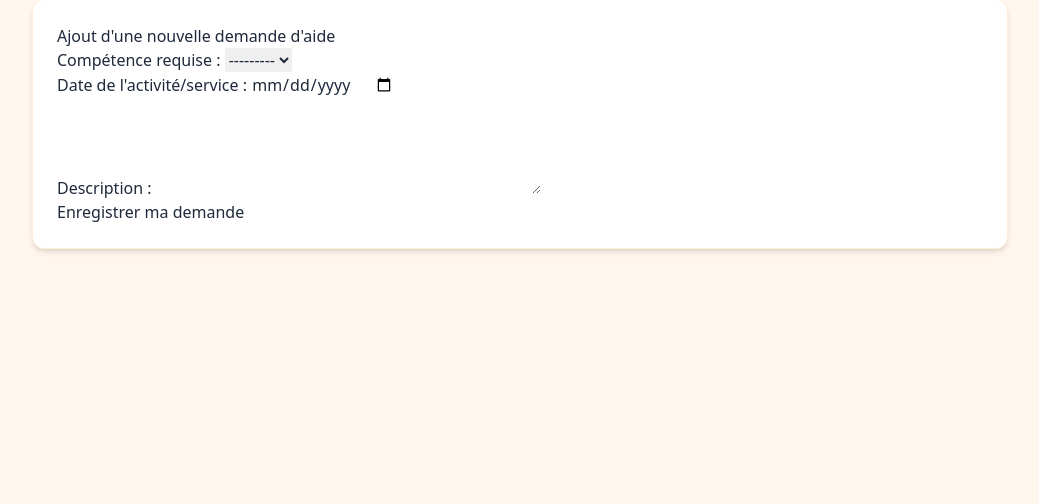
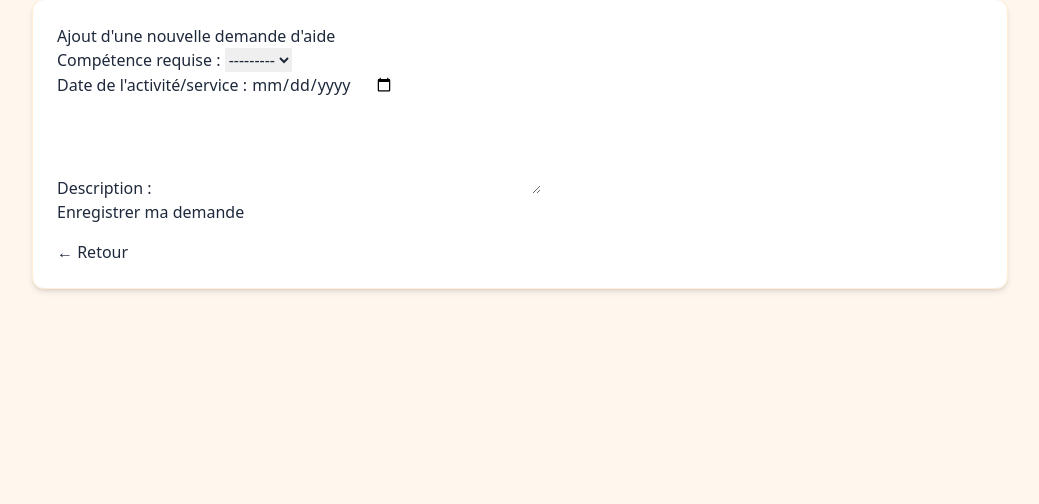
Before and after one commit to AmandineGrardLaurent/python_eval_echange_de_competences, a Django app: page /skills/help/requests/add/ in a window 1280 px wide. Shown: the part 95-599 px from the top of the page, without its empty margins (120-1159 px from the left). Run offline with Django 5.2, Linux system fonts and the light colour scheme; the visitor is signed in with stand-in values (Sample User, id 1); data that the repository does not hold is empty; some libraries are stand-ins or nearby versions.

Commit message:
stylisation du template `help-requests-add.html` avec Tailwind

```diff
--- a/echange_de_competences/skills/templates/skills/help-requests-add.html
+++ b/echange_de_competences/skills/templates/skills/help-requests-add.html
@@ -3,13 +3,20 @@
 {% block title %} Page détaillée de la demande {{ help_request.id }} {% endblock %}
 
 {% block content %}
-    <h1>Ajout d'une nouvelle demande d'aide</h1>
+    <h2 class="h2-page">Ajout d'une nouvelle demande d'aide</h2>
+
     <form method="post">
         {% csrf_token %}
         {{ form.as_p }}
-        <button type="submit">
+        <button type="submit" class="btn-link">
             Enregistrer ma demande
         </button>
     </form>
 
+<p class="mt-4">
+    <a href="{% url 'skills:my-help-requests' %}" class="btn-back">
+        ← Retour
+    </a>
+</p>
+
 {% endblock %}
```
